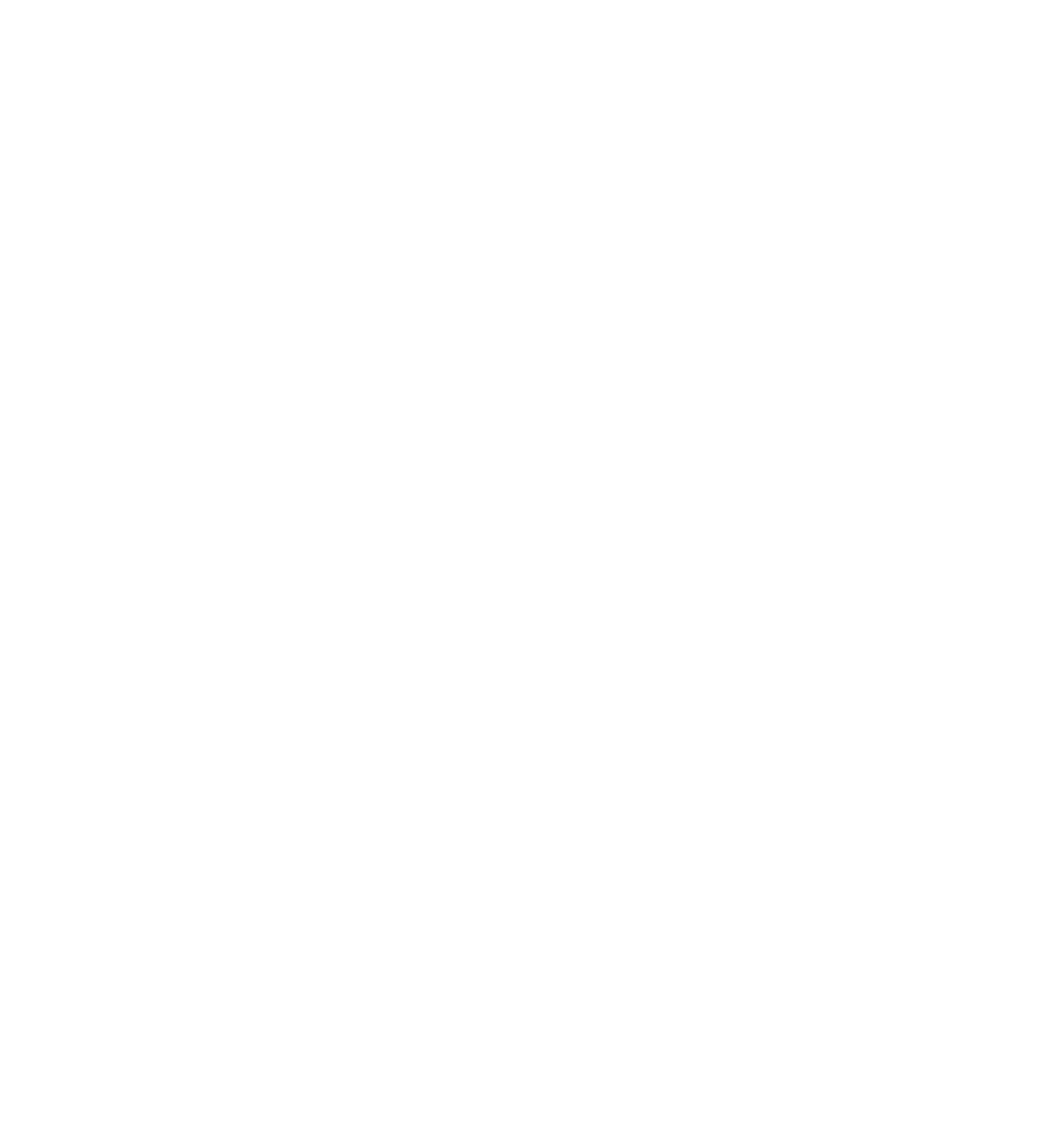
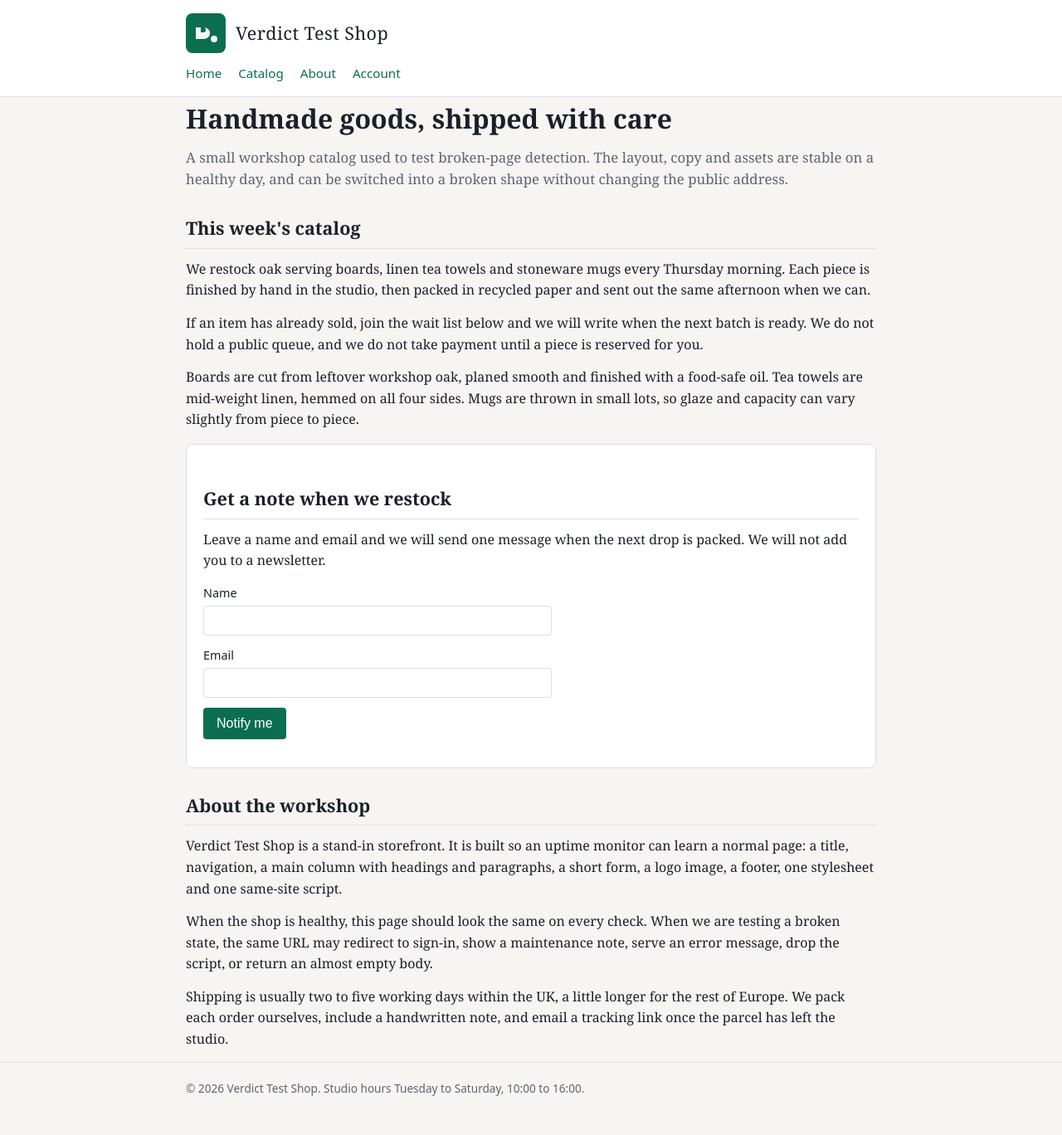
Before and after one commit to Pingara/Pingara.github.io, a plain HTML site: page index.html in a window 1280 px wide. Shown: the whole page at 83% size. Before the commit the page ends 800 px from the top, so only its background shows below. Drawn offline with Linux system fonts and the light colour scheme.

Commit message:
mode: healthy

```diff
--- a/index.html
+++ b/index.html
@@ -2,8 +2,62 @@
 <html lang="en">
 <head>
   <meta charset="utf-8">
+  <meta name="viewport" content="width=device-width, initial-scale=1">
   <title>Verdict Test Shop</title>
+  <link rel="stylesheet" href="/style.css">
 </head>
 <body>
+  <header class="site">
+    <div class="wrap">
+      <div class="brand">
+        <img src="/logo.svg" width="48" height="48" alt="Verdict Test Shop logo">
+        <span class="name">Verdict Test Shop</span>
+      </div>
+      <nav>
+        <a href="/">Home</a>
+        <a href="/#catalog">Catalog</a>
+        <a href="/#about">About</a>
+        <a href="/login">Account</a>
+      </nav>
+    </div>
+  </header>
+  <main class="wrap">
+    <h1 class="page-title">Handmade goods, shipped with care</h1>
+    <p class="lede">A small workshop catalog used to test broken-page detection. The layout, copy and assets are stable on a healthy day, and can be switched into a broken shape without changing the public address.</p>
+
+    <section id="catalog">
+      <h2>This week's catalog</h2>
+      <p>We restock oak serving boards, linen tea towels and stoneware mugs every Thursday morning. Each piece is finished by hand in the studio, then packed in recycled paper and sent out the same afternoon when we can.</p>
+      <p>If an item has already sold, join the wait list below and we will write when the next batch is ready. We do not hold a public queue, and we do not take payment until a piece is reserved for you.</p>
+      <p>Boards are cut from leftover workshop oak, planed smooth and finished with a food-safe oil. Tea towels are mid-weight linen, hemmed on all four sides. Mugs are thrown in small lots, so glaze and capacity can vary slightly from piece to piece.</p>
+      <div class="card">
+        <h2>Get a note when we restock</h2>
+        <p>Leave a name and email and we will send one message when the next drop is packed. We will not add you to a newsletter.</p>
+        <form id="notify-form" action="/" method="post">
+          <label>Name
+            <input type="text" name="name" autocomplete="name" required>
+          </label>
+          <label>Email
+            <input type="email" name="email" autocomplete="email" required>
+          </label>
+          <button type="submit">Notify me</button>
+        </form>
+        <p id="form-note"></p>
+      </div>
+    </section>
+
+    <section id="about">
+      <h2>About the workshop</h2>
+      <p>Verdict Test Shop is a stand-in storefront. It is built so an uptime monitor can learn a normal page: a title, navigation, a main column with headings and paragraphs, a short form, a logo image, a footer, one stylesheet and one same-site script.</p>
+      <p>When the shop is healthy, this page should look the same on every check. When we are testing a broken state, the same URL may redirect to sign-in, show a maintenance note, serve an error message, drop the script, or return an almost empty body.</p>
+      <p>Shipping is usually two to five working days within the UK, a little longer for the rest of Europe. We pack each order ourselves, include a handwritten note, and email a tracking link once the parcel has left the studio.</p>
+    </section>
+  </main>
+  <footer>
+    <div class="wrap">
+      <p>&copy; <span id="year">2026</span> Verdict Test Shop. Studio hours Tuesday to Saturday, 10:00 to 16:00.</p>
+    </div>
+  </footer>
+  <script src="/app.js"></script>
 </body>
 </html>
```
